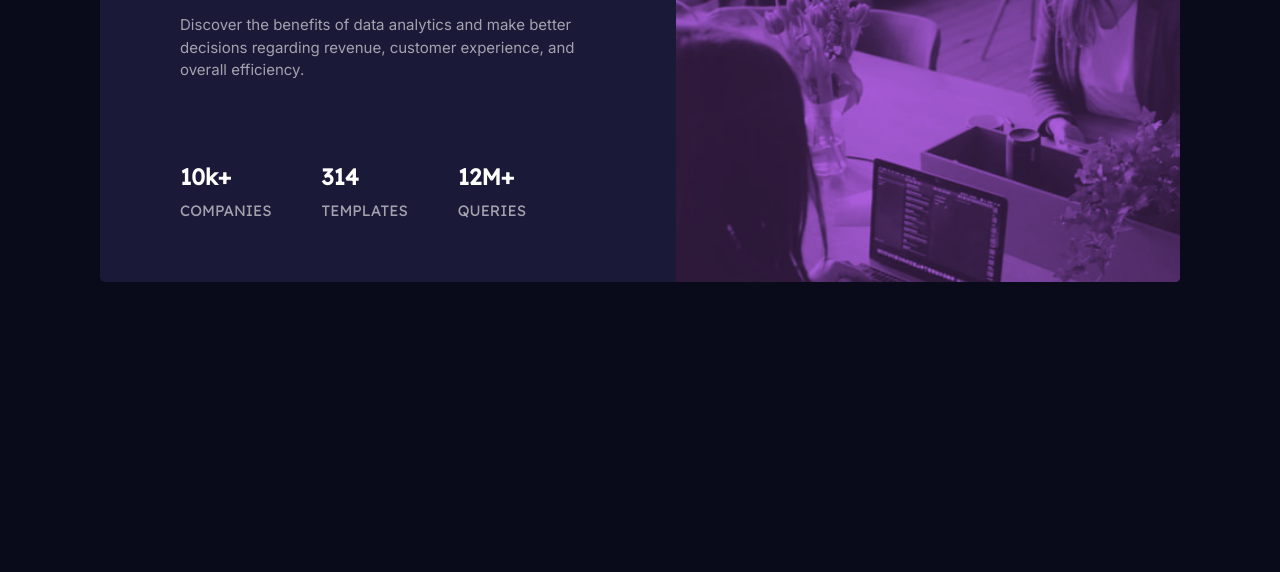
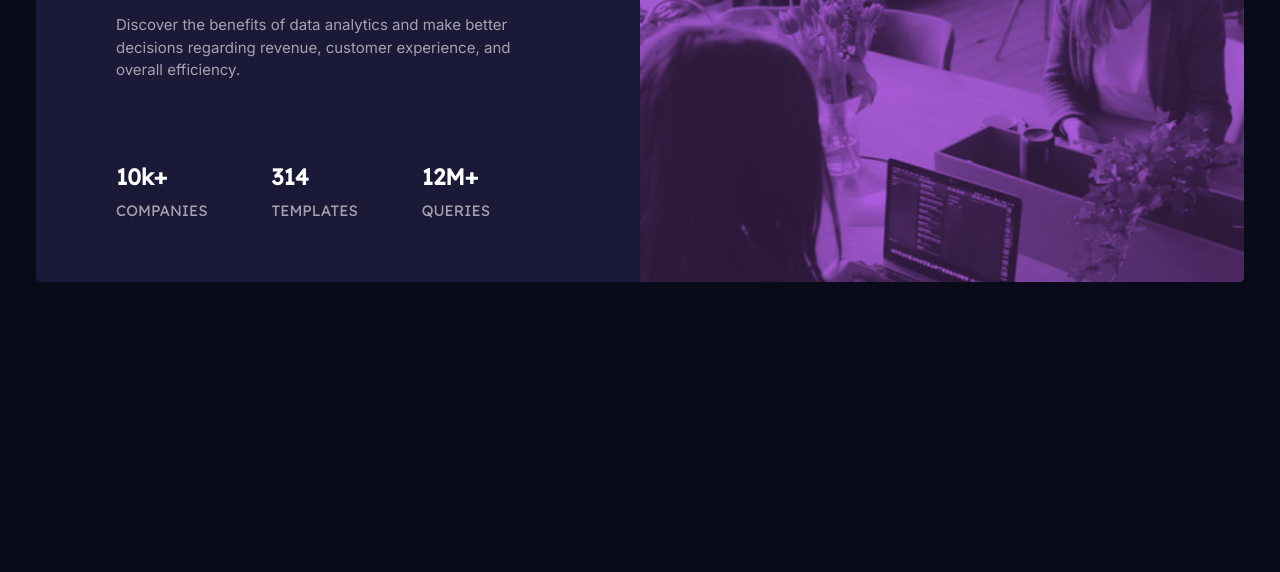
Before and after one commit to eduardohor/stats-preview-card-component, a plain HTML site: page index.html in a window 1280 px wide. Shown: the part 228-800 px from the top of the page. Drawn offline with Linux system fonts and the light colour scheme.

Commit message:
alterando largura

```diff
--- a/style.css
+++ b/style.css
@@ -112,7 +112,7 @@ p{
     .card{
           display: grid;
           grid-template-columns: repeat(2, 1fr);
-          max-width: 1080px;
+          max-width: 1208px;
           height: 450px;
           grid-template-areas: "a2 a1";
      }
```
